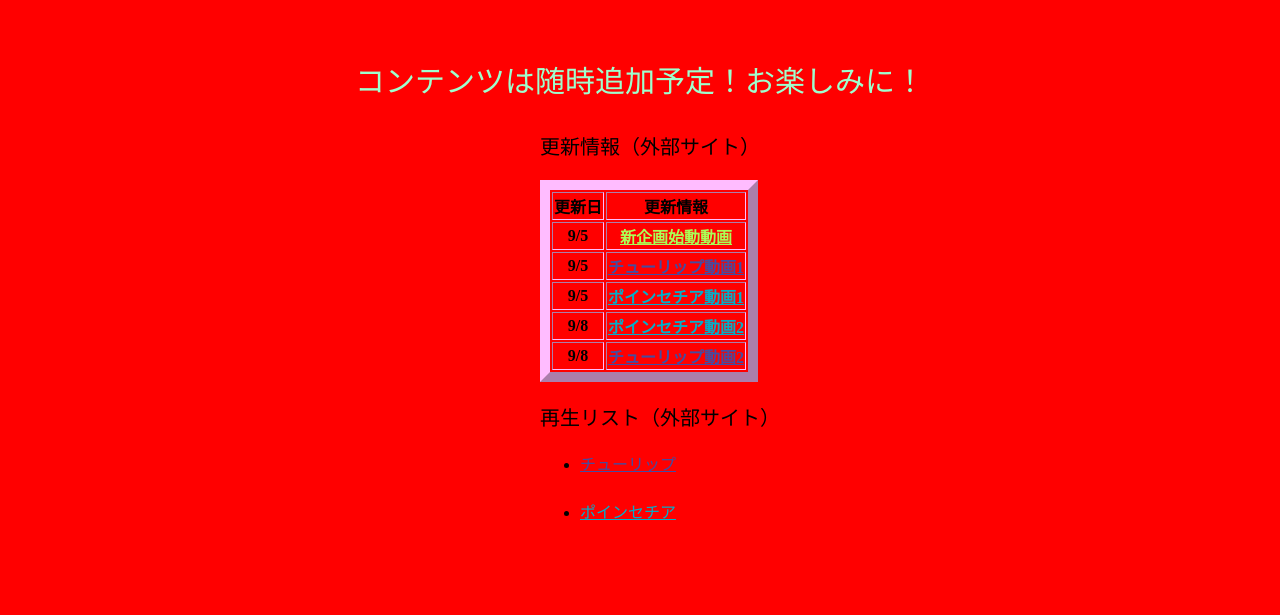
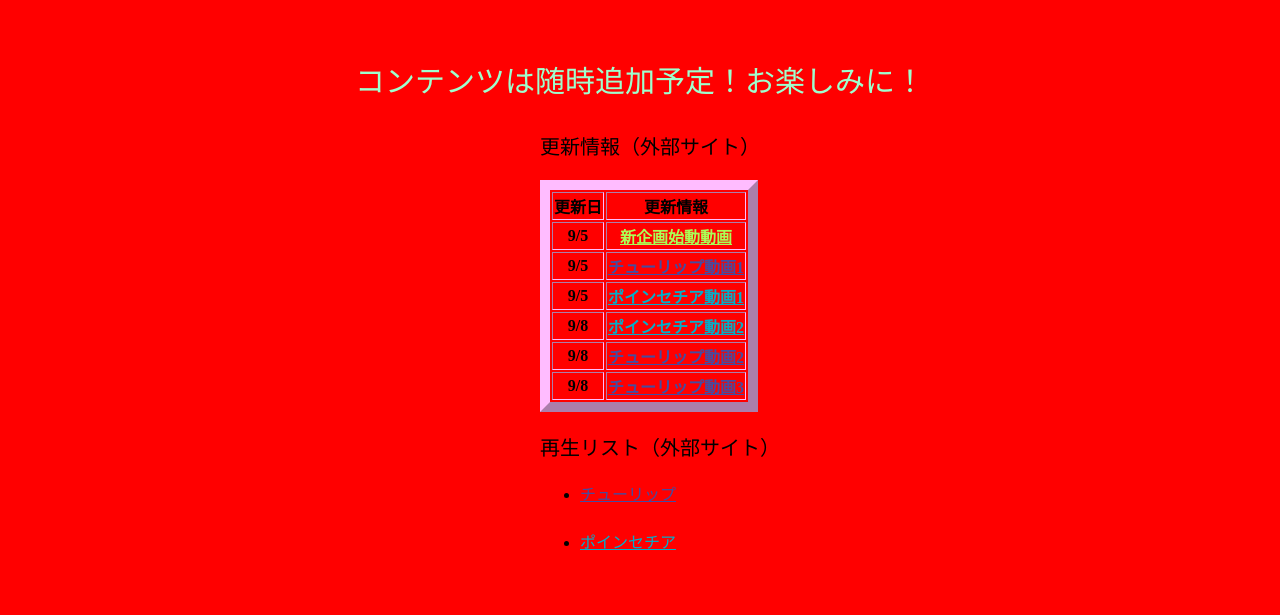
Before and after one commit to kyupukyupu/kyupu, a plain HTML site: page index.html in a window 1280 px wide. Shown: the part 1094-1709 px from the top of the page. Drawn offline with Linux system fonts and the light colour scheme.

Commit message:
Update index.html

```diff
--- a/index.html
+++ b/index.html
@@ -49,6 +49,7 @@
      <tr><th>9/5</th><th><a href="https://youtu.be/tHI1uJOIeF0" target="_blank" rel="noopener noreferrer" class="tsth">ポインセチア動画1</a></th></tr>
      <tr><th>9/8</th><th><a href="https://youtu.be/jOgcsXJJa7I" target="_blank" rel="noopener noreferrer" class="tsth">ポインセチア動画2</a></th></tr>
      <tr><th>9/8</th><th><a href="https://youtu.be/lXibHWaYz9U" target="_blank" rel="noopener noreferrer" class="hrth">チューリップ動画2</a></th></tr>
+     <tr><th>9/8</th><th><a href="https://youtu.be/wIotg44aIws" target="_blank" rel="noopener noreferrer" class="hrth">チューリップ動画3</a></th></tr>
     </table>
     <p class="information">再生リスト（外部サイト）</p>
     <ul class="playlistdetail">
```
